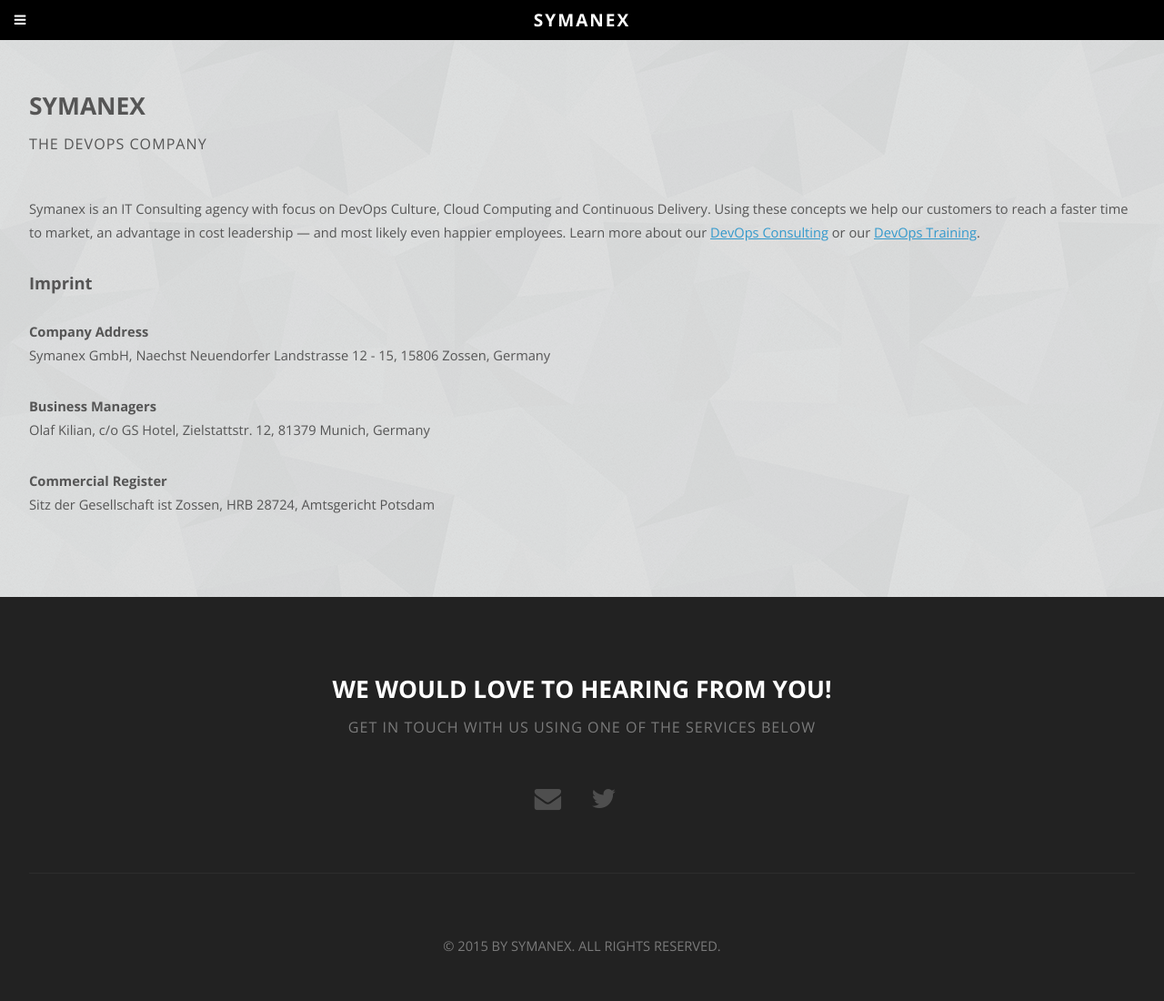
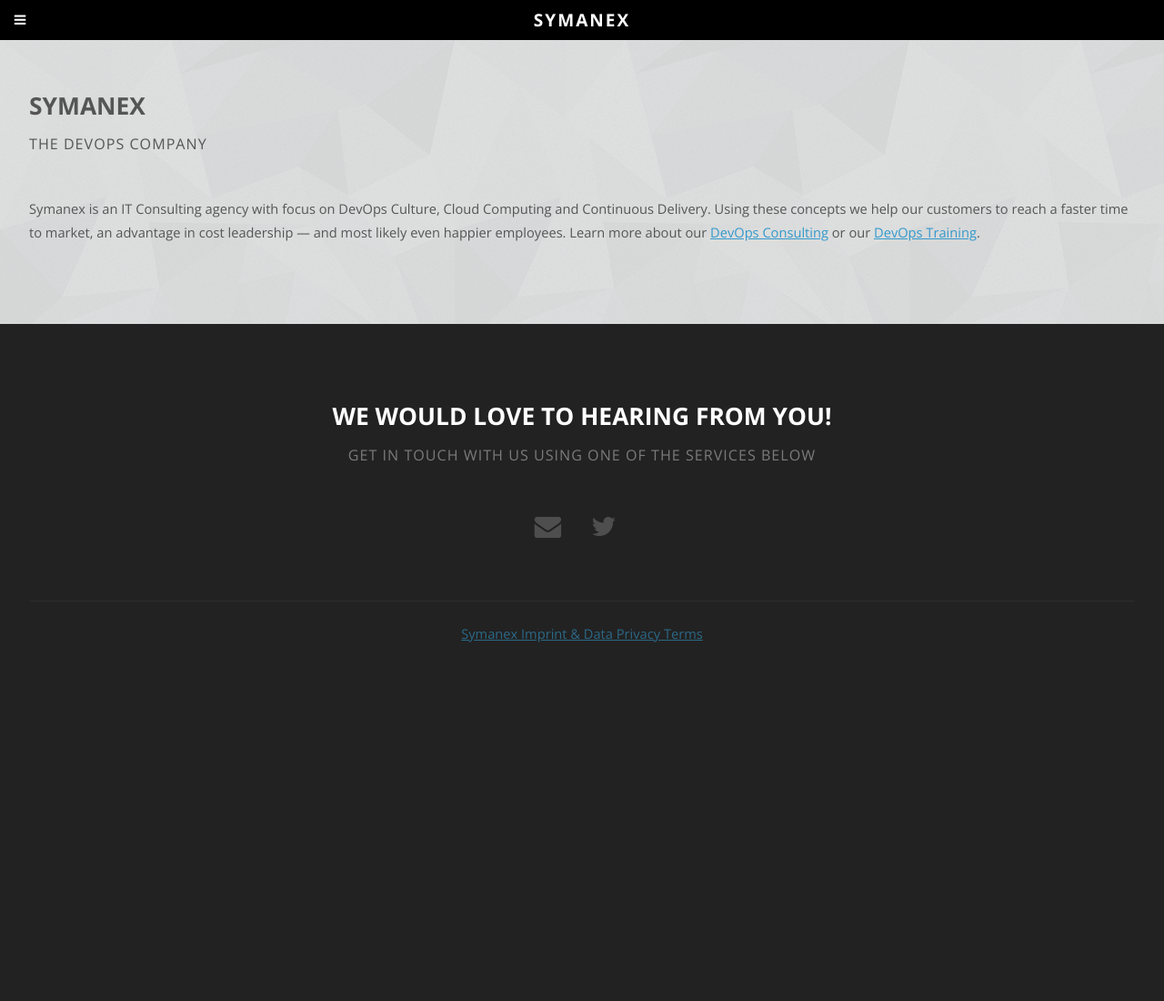
Before and after one commit to symanex/symanex-site, a plain HTML site: page about-us.html in a window 1280 px wide. Shown: the whole page at 91% size. After the commit the page ends 800 px from the top, so only its background shows below. Drawn offline with nearby package versions, Linux system fonts and the light colour scheme.

Commit message:
Replace copyright note with link to imprint on every page

```diff
--- a/about-us.html
+++ b/about-us.html
@@ -62,17 +62,6 @@
 
 						<p>Symanex is an IT Consulting agency with focus on DevOps Culture, Cloud Computing and Continuous Delivery. Using these concepts we help our customers to reach a faster time to market, an advantage in cost leadership &mdash; and most likely even happier employees. Learn more about our <a href="devops-consulting.html">DevOps Consulting</a> or our <a href="devops-training.html">DevOps Training</a>.</p>
 
-						<h3>Imprint</h3><br />
-
-						<h4>Company Address</h4>
-						<p>Symanex GmbH, Naechst Neuendorfer Landstrasse 12 - 15, 15806 Zossen, Germany</p>
-
-						<h4>Business Managers</h4>
-						<p>Olaf Kilian, c/o GS Hotel, Zielstattstr. 12, 81379 Munich, Germany</p>
-
-						<h4>Commercial Register</h4>
-						<p>Sitz der Gesellschaft ist Zossen, HRB 28724, Amtsgericht Potsdam</p>
-
 					</section>
 				</div>
 			</div>
@@ -91,9 +80,10 @@
 				<hr />
 			</section>
 
-				<div id="copyright">
-					&copy; 2015 by <a href="about-us.html">Symanex</a>. All rights reserved.
+				<div id="imprintlink">
+					<a href="imprint.html">Symanex Imprint & Data Privacy Terms</a>
 				</div>
+
 		</div>
 
 	</body>
--- a/css/style.css
+++ b/css/style.css
@@ -787,6 +787,21 @@
 			color: inherit;
 		}
 
+/* Imprint Link */
+
+        #imprintlink {
+                position: relative;
+                text-align: center;
+                font-size: 0.6em
+                padding: 1em 0em 1em 0em;
+                color: inherit;
+                opacity: .60;
+        }
+
+        #copyright a {
+                color: #3399cc;
+        }
+
 /* Extra */
 
 	#extra1 h2 {
```
Also changed, not shown: contact-us.html (+4 -3 lines), devops-consulting.html (+4 -3 lines), devops-training.html (+4 -3 lines), imprint.html (+4 -3 lines), index.html (+4 -3 lines).
